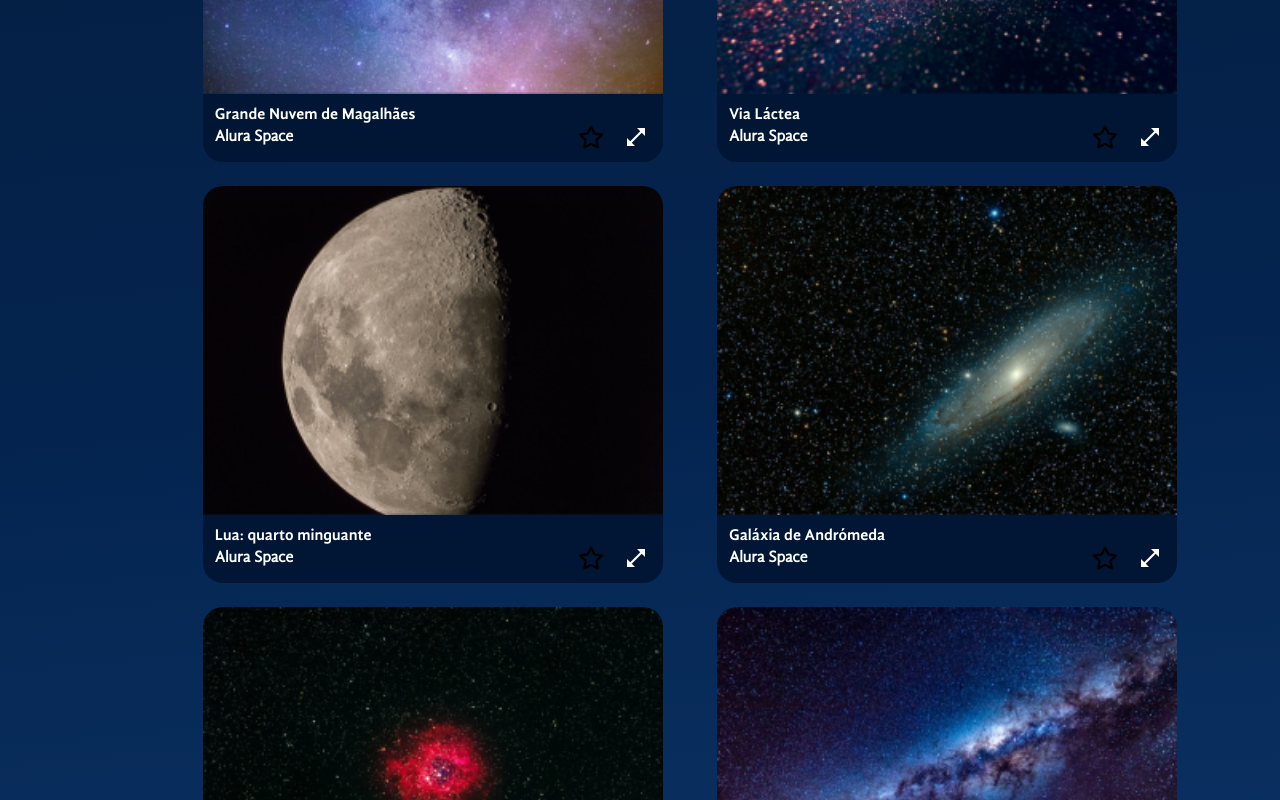
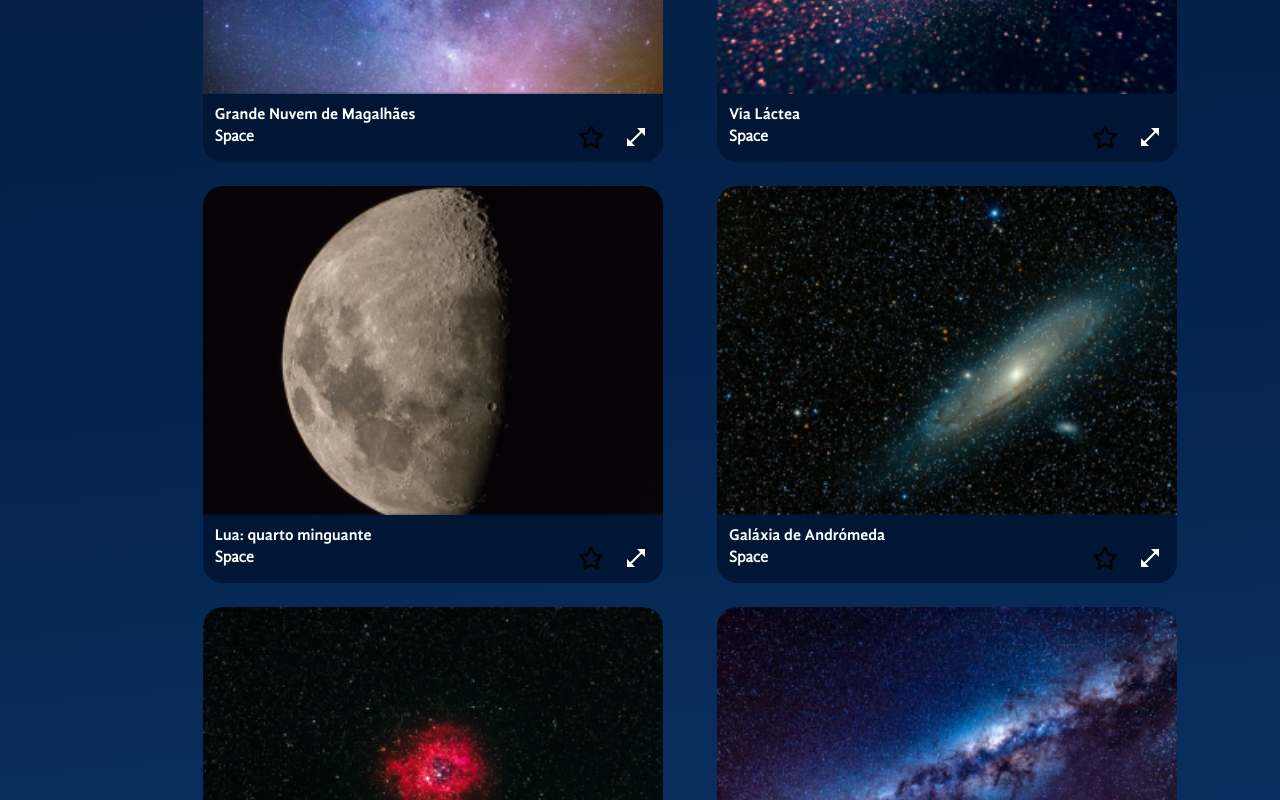
Before and after one commit to joaovitormelo7/space-react-app, a React (Vite) app: page / in a window 1280 px wide. Shown: the part 980-1780 px from the top of the page. Built offline with nearby package versions, Linux system fonts and the light colour scheme.

Commit message:
favorite button

```diff
--- a/src/components/Galery/Image/index.jsx
+++ b/src/components/Galery/Image/index.jsx
@@ -50,11 +50,14 @@ const Image =({ picture, expand = false, onFavoriteSelect }) => {
     const [isFavorite, setIsFavorite] = useState(picture.favorite);
 
     const handleFavoriteSelect = () => {
-        setIsFavorite(!isFavorite);
-        onFavoriteSelect(picture);
+        const newFavoriteStatus = !isFavorite;
+        setIsFavorite(newFavoriteStatus);
+        if(onFavoriteSelect) {
+            onFavoriteSelect({...picture, favorite: newFavoriteStatus});
+        }
     };
 
-    const favoriteIcon = picture.favorite ? 'public/image/icon/favorite-ativo.png' : 'public/image/icon/favorite-inativo.png';
+    const checkFavoriteIcon = isFavorite ? 'public/image/icon/favorite-ativo.png' : 'public/image/icon/favorite-inativo.png';
 
     return (<Figure $expand={expand} id={`picture-${picture.id}`}>
         <img src={picture.path} alt={picture.alt} />
@@ -63,7 +66,7 @@ const Image =({ picture, expand = false, onFavoriteSelect }) => {
             <Footer>
                 <h4>{picture.font}</h4>
                 <IconButton onClick={handleFavoriteSelect}>
-                    <FavoriteIcon src={favoriteIcon} alt="Favorite icon"/>
+                    <FavoriteIcon src={checkFavoriteIcon} alt="Favorite icon"/>
                 </IconButton>
                 <IconButton>
                     <img src="public/image/icon/expand.png" alt="Expand image icon"/>
--- a/src/pictures.json
+++ b/src/pictures.json
@@ -1,70 +1,70 @@
 [
   {
     "title": "Grande Nuvem de Magalhães",
-    "font": "Alura Space",
+    "font": "Space",
     "path": "/image/GaleryImage/foto-1.png",
     "id": "1",
     "tagId": 2
   },
   {
     "title": "Via Láctea",
-    "font": "Alura Space",
+    "font": "Space",
     "path": "/image/GaleryImage/foto-2.png",
     "id": "2",
     "tagId": 2
   },
   {
     "title": "Lua: quarto minguante",
-    "font": "Alura Space",
+    "font": "Space",
     "path": "/image/GaleryImage/foto-3.png",
     "id": "3",
     "tagId": 3
   },
   {
     "title": "Galáxia de Andrómeda",
-    "font": "Alura Space",
+    "font": "Space",
     "path": "/image/GaleryImage/foto-4.png",
     "id": "4",
     "tagId": 2
   },
   {
     "title": "Estrela Pistola",
-    "font": "Alura Space",
+    "font": "Space",
     "path": "/image/GaleryImage/foto-5.png",
     "id": "5",
     "tagId": 1
   },
   {
     "title": "Ilustração",
-    "font": "Alura Space",
+    "font": "Space",
     "path": "/image/GaleryImage/foto-6.png",
     "id": "6",
     "tagId": 4
   },
   {
     "title": "Galáxia de Andrómeda",
-    "font": "Alura Space",
+    "font": "Space",
     "path": "/image/GaleryImage/foto-7.png",
     "id": "7",
     "tagId": 2
   },
   {
     "title": "Ilustração",
-    "font": "Alura Space",
+    "font": "Space",
     "path": "/image/GaleryImage/foto-8.png",
     "id": "8",
     "tagId": 4
   },
   {
     "title": "Céu estrelado",
-    "font": "Alura Space",
+    "font": "Space",
     "path": "/image/GaleryImage/foto-9.png",
     "id": "9",
     "tagId": 1
   },
   {
     "title": "Ilustração",
-    "font": "Alura Space",
+    "font": "Space",
     "path": "/image/GaleryImage/foto-10.png",
     "id": "10",
     "tagId": 1
```
